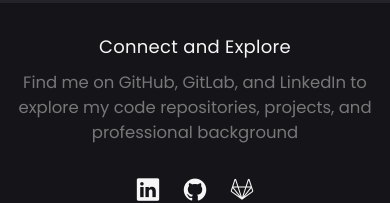
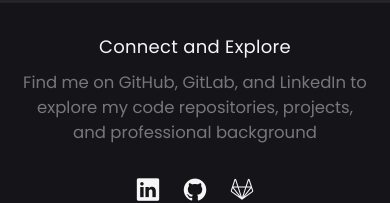
Before and after one commit to Elgarrai-Hamza/my-portfolio, a React (Vite) app: page / in a window 390 px wide. Shown: the part 4285-4488 px from the top of the page. Built offline with nearby package versions, Linux system fonts and the light colour scheme.

Commit message:
adding the media query to the footer component

```diff
--- a/src/components/Footer/Footer.css
+++ b/src/components/Footer/Footer.css
@@ -61,3 +61,11 @@ footer{
 
 
 }
+
+
+@media (max-width:576px){
+
+    .footer-container p{
+        max-width: 350px;
+    }
+}
```
